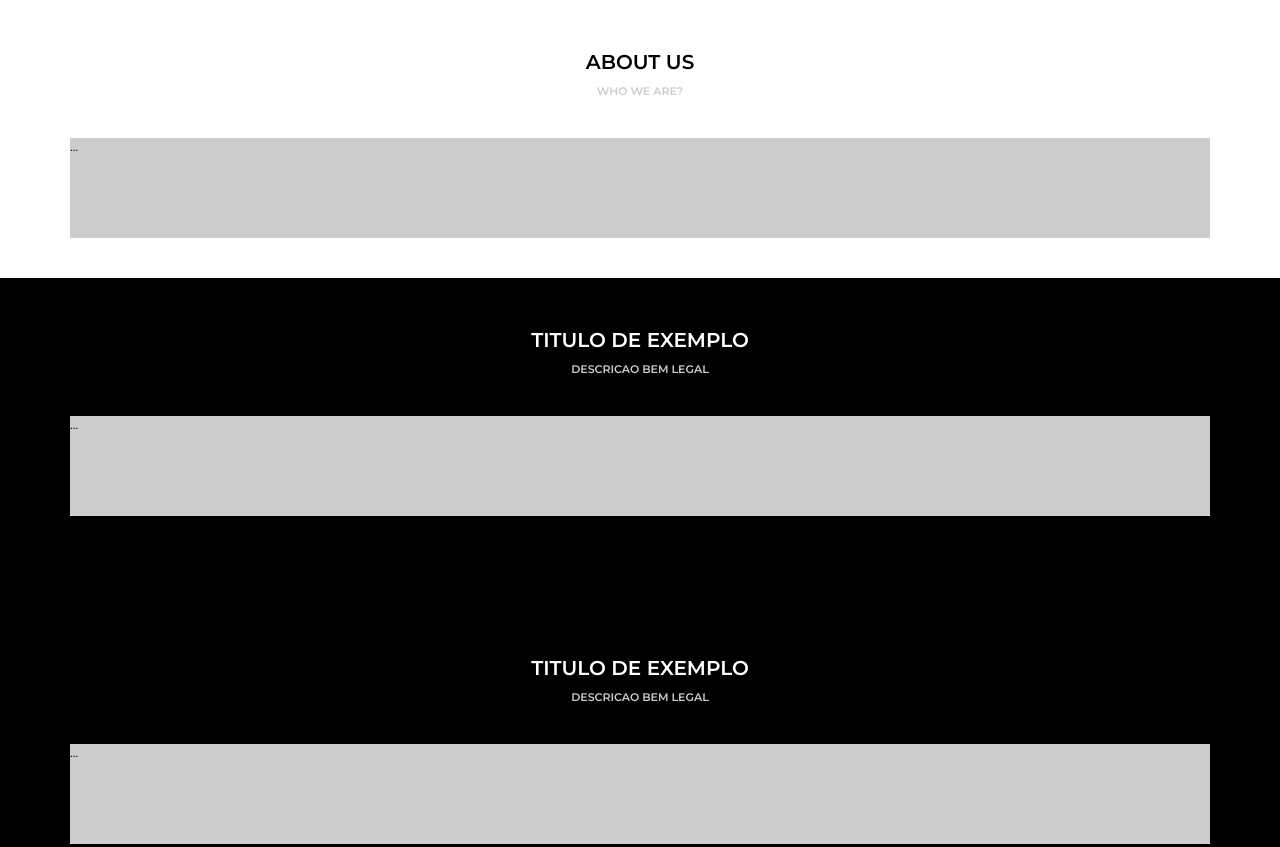
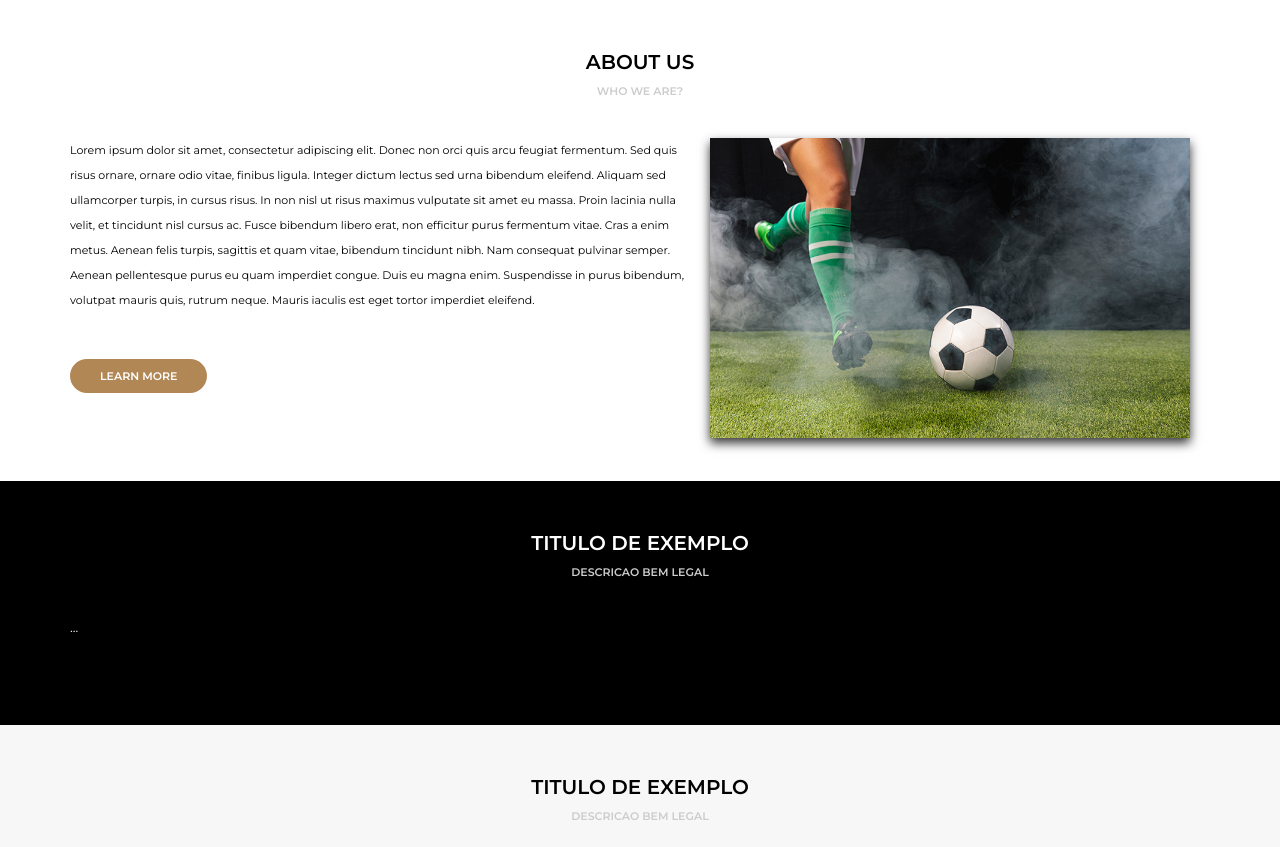
Before and after one commit to Matheusbezerra-dev/Away, a plain HTML site: page index.html in a window 1280 px wide. Shown: the part 800-1647 px from the top of the page. Drawn offline with Linux system fonts and the light colour scheme.

Commit message:
add todos os arquivos

```diff
--- a/Assest/Css/estilo.css
+++ b/Assest/Css/estilo.css
@@ -73,6 +73,20 @@ header {
     color: #ccc;
 }
 
+.button{
+    display: inline-block;
+    background-color: #B28756;
+    color: #fff;
+    text-transform: uppercase;
+    font-size: 11px;
+    font-weight: 600;
+    text-decoration: none;
+    padding: 10px 30px;
+    margin-top: 30px;
+    border-radius: 20px;
+
+}
+
 .banner{
     height: calc(100vh - 100px);
     background-color: #333;
@@ -116,20 +130,6 @@ header {
 .banner h2{
     text-transform: uppercase;
     margin-top: 20px;
-
-}
-
-.banner a{
-    display: block;
-    background-color: #B28756;
-    color: #fff;
-    text-transform: uppercase;
-    font-size: 11px;
-    font-weight: 600;
-    text-decoration: none;
-    padding: 10px 30px;
-    margin-top: 30px;
-    border-radius: 20px;
 
 }
 
@@ -187,8 +187,6 @@ header {
 .default .section-body{
     max-width: 1140px;
     margin: auto;
-    min-height: 100px;
-    background-color: #ccc;
     margin-bottom: 40px;
 
 
@@ -198,7 +196,8 @@ header {
     background-color: #f7f7f7;
 }
 
-.default .light .section-title{
+.default .light .section-title,
+.default .light .section-body{
     color: #000;
 }
 
@@ -206,7 +205,44 @@ header {
     background-color: #000;
 }
 
-.default .dark .section-title{
+.default .dark .section-title,
+.default .dark .section-body{
     color: #fff;
 
 }
+
+
+
+
+
+
+
+
+
+/*
+Css de area especificas.
+*/
+
+.section-aboutus{
+    display: flex;
+}
+
+.section-aboutus--left{
+    flex: 1;
+}
+
+.section-aboutus--right{
+   width: 520px;
+   text-align: center;
+}
+
+.section-aboutus--right img{
+    width: 480px;
+    box-shadow: 0px 5px 10px #333;
+}
+
+.section-aboutus--left p{
+    font-size: 11px;
+    line-height: 25px;
+
+}
--- a/index.html
+++ b/index.html
@@ -37,21 +37,21 @@
                     <div class="slidearea">
                         <h1>Design is About<br><span>Communication</span></h1>
                         <h2>call us: +55 67 991950527</h2>
-                        <a href="#">GET IN TOUCH!</a>
+                        <a href="#" class="button">GET IN TOUCH!</a>
                     </div>
                 </div>
                 <div class="slide">
                     <div class="slidearea">
                         <h1>Design is test<br><span>Communication</span></h1>
                         <h2>call us: +55 67 991950527</h2>
-                        <a href="#">GET IN TOUCH!</a>
+                        <a href="#" class="button">GET IN TOUCH!</a>
                     </div>
                 </div>
                 <div class="slide">
                     <div class="slidearea">
                         <h1>Design is algo<br><span>Communication</span></h1>
                         <h2>call us: +55 67 991950527</h2>
-                        <a href="#">GET IN TOUCH!</a>
+                        <a href="#" class="button">GET IN TOUCH!</a>
                     </div>
                 </div>
             </div>
@@ -65,7 +65,17 @@
             <div class="section-title">About us</div>
             <div class="section-desc">Who we are?</div>
             <div class="section-body">
-                ...
+                <div class="section-aboutus">
+                    <div class="section-aboutus--left">
+                        <p>Lorem ipsum dolor sit amet, consectetur adipiscing elit. Donec non orci quis arcu feugiat fermentum. Sed quis risus ornare, ornare odio vitae, finibus ligula. Integer dictum lectus sed urna bibendum eleifend. Aliquam sed ullamcorper turpis, in cursus risus. In non nisl ut risus maximus vulputate sit amet eu massa. Proin lacinia nulla velit, et tincidunt nisl cursus ac. Fusce bibendum libero erat, non efficitur purus fermentum vitae. Cras a enim metus. Aenean felis turpis, sagittis et quam vitae, bibendum tincidunt nibh. Nam consequat pulvinar semper. Aenean pellentesque purus eu quam imperdiet congue. Duis eu magna enim. Suspendisse in purus bibendum, volutpat mauris quis, rutrum neque. Mauris iaculis est eget tortor imperdiet eleifend.</p>
+                        <br>
+                        <a href="#" class="button">Learn More</a>
+                    </div>
+                    <div class="section-aboutus--right">
+                       <img src="Assest/media/foto9.jpg"/>
+                    </div>
+
+                </div>
             </div>
             <section class="default dark">
                 <div class="section-title">Titulo de exemplo</div>
@@ -75,7 +85,7 @@
                 </div>
 
         </section>
-        <section class="default dark">
+        <section class="default light">
             <div class="section-title">Titulo de exemplo</div>
             <div class="section-desc">Descricao bem legal</div>
             <div class="section-body">
```
